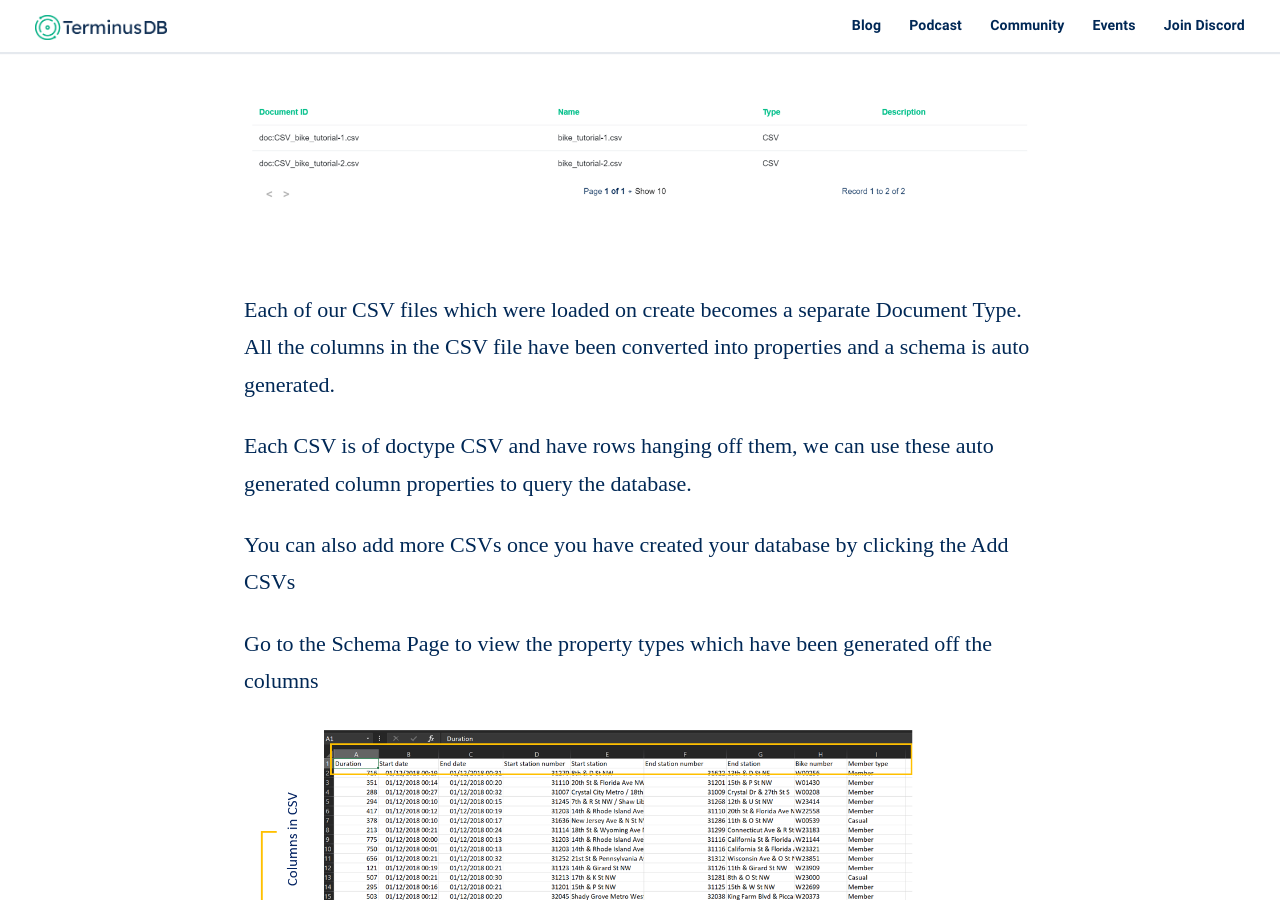
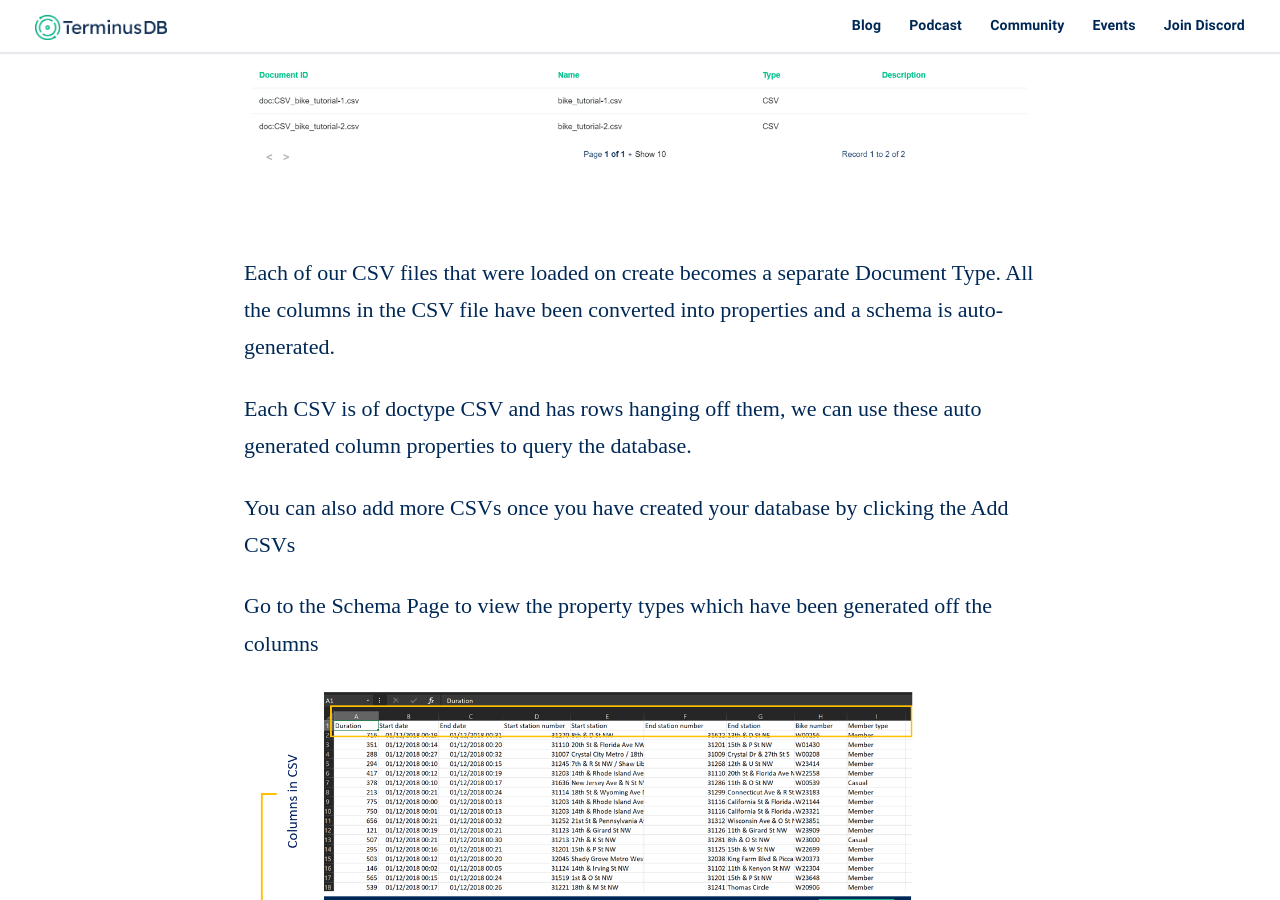
Before and after one commit to terminusdb/terminusdb-blog, a Jekyll site: the page built from _posts/2020-11-23-creating-a-database-with-csvs-using-terminusdb-console.md, in a window 1280 px wide and 900 px high, scrolled down 3008 px. Built offline with Jekyll 4.4.1, drawn with Linux system fonts in a browser that asks for light colours; some web fonts are replaced; comment, search, counter and statistics services are not loaded; some of the changed text lies outside the part shown.

Commit message:
fixing typose and contents in the csv blog

```diff
--- a/_posts/2020-11-23-creating-a-database-with-csvs-using-terminusdb-console.md
+++ b/_posts/2020-11-23-creating-a-database-with-csvs-using-terminusdb-console.md
@@ -24,7 +24,7 @@
 
 ![create database with csvs](/blog/assets/uploads/1-createdb.png "create database with csvs")
 
-4. Click on this button to load which ever CSVs you wish to import to your database, In this blog I am going to use The Bike Share Data, which were used in[](https://terminusdb.com/blog/2020/09/01/my-first-terminusdb-3-0-graph-bike-share-data/) <https://terminusdb.com/blog/2020/09/01/my-first-terminusdb-3-0-graph-bike-share-data/>
+4. Click on this button to load which ever CSVs you wish to import to your database, In this blog I am going to use [The Bike Share Data](https://terminusdb.com/blog/2020/09/01/my-first-terminusdb-3-0-graph-bike-share-data/)
 5. I have added 2 CSVs into my database as shown below
 
 ![different csvs loaded into db](/blog/assets/uploads/2-createdbwithcsvpreview.png "different csvs loaded into db")
@@ -41,9 +41,9 @@
 
 ![document page view](/blog/assets/uploads/2-dbdocumentpage.png "document page view")
 
-Each of our CSV files which were loaded on create becomes a separate Document Type. All the columns in the CSV file have been converted into properties and a schema is auto generated.
+Each of our CSV files that were loaded on create becomes a separate Document Type. All the columns in the CSV file have been converted into properties and a schema is auto-generated.
 
-Each CSV is of doctype CSV and have rows hanging off them, we can use these auto generated column properties to query the database.
+Each CSV is of doctype CSV and has rows hanging off them, we can use these auto generated column properties to query the database.
 
 You can also add more CSVs once you have created your database by clicking the Add CSVs
 
```
Also changed, not shown: other parts of _posts/2020-11-23-creating-a-database-with-csvs-using-terminusdb-console.md (+5 -5 lines).
